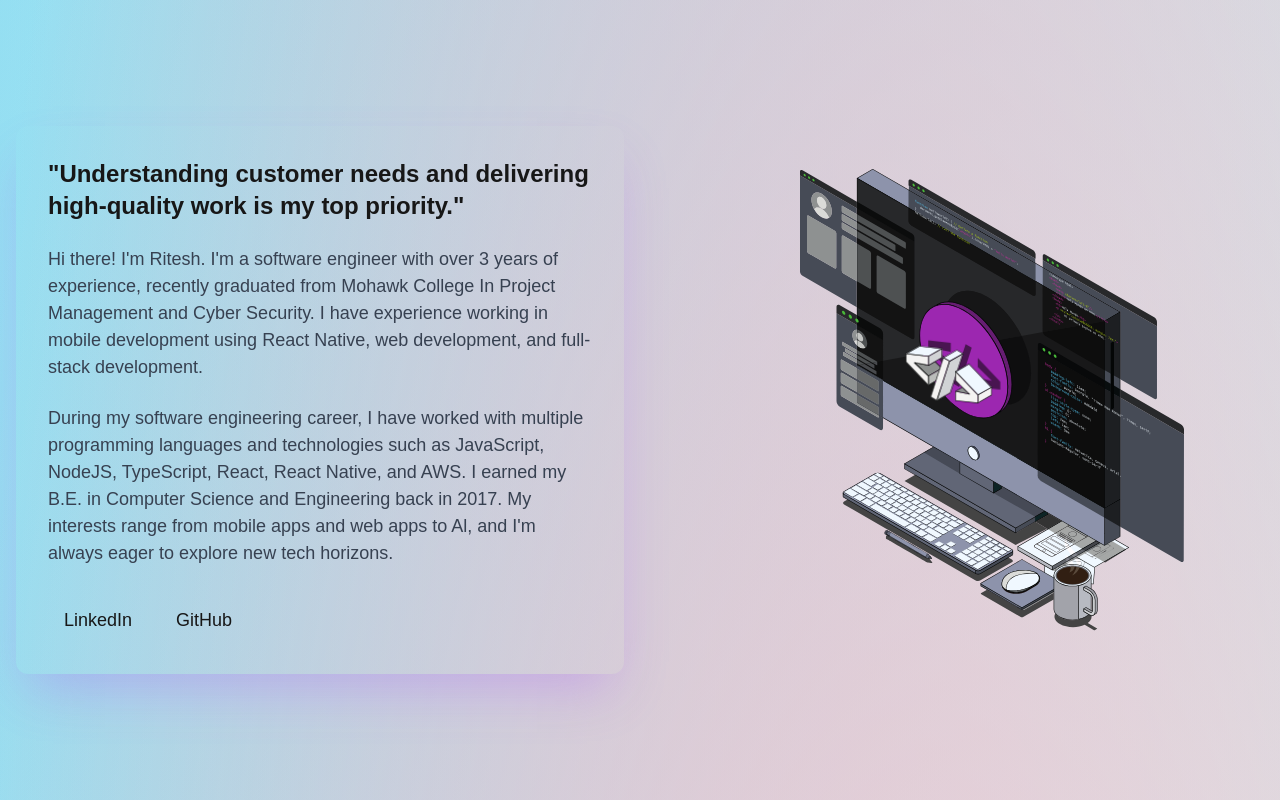
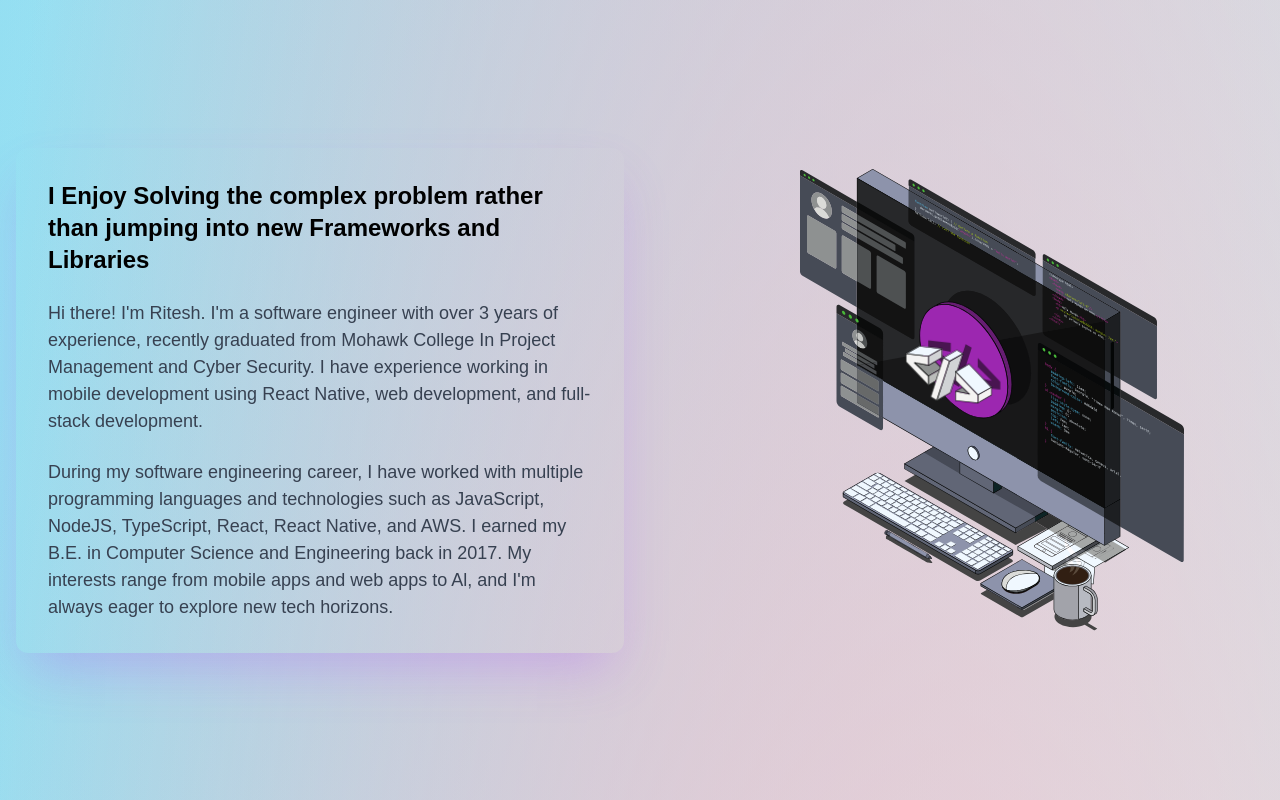
Before and after one commit to Ritzrawal/myportfolio, a Next.js app: page / in a window 1280 px wide. Shown: the top 800 px of the page. Built offline with nearby package versions, Linux system fonts and the light colour scheme.

Commit message:
added the new refacoring of the code

```diff
--- a/src/app/screen/contact-page.tsx
+++ b/src/app/screen/contact-page.tsx
@@ -1,4 +1,3 @@
-import Image from 'next/image';
 import Link from 'next/link';
 
 export default function AboutMe() {
@@ -7,11 +6,10 @@ export default function AboutMe() {
       <div className='p-8 md:p-12  rounded-xl border-4 shadow-2xl shadow-purple-500/30'>
         <div className='flex flex-col md:flex-row gap-8 items-center'>
           <div className='flex-1'>
-            <blockquote className='text-2xl md:text-3xl font-semibold mb-6'>
-              &quot;Understanding customer needs and delivering high-quality
-              work is my top priority.&quot;
-            </blockquote>
-
+            <div className='text-2xl md:text-3xl font-semibold mb-6 text-black'>
+              I Enjoy Solving the complex problem rather than jumping into new
+              Frameworks and Libraries
+            </div>
             <div className='space-y-6 text-gray-700'>
               <p>
                 Hi there! I&apos;m Ritesh. I&apos;m a software engineer with
@@ -30,23 +28,6 @@ export default function AboutMe() {
                 I&apos;m always eager to explore new tech horizons.
               </p>
             </div>
-
-            <div className='flex gap-3 mt-8'>
-              <Link
-                href='https://linkedin.com'
-                className='inline-flex items-center gap-2 px-4 py-2 border border-gray-300 rounded-full hover:bg-gray-100 transition-colors'
-              >
-                {/* <LinkedInIcon className='w-5 h-5' /> */}
-                <span>LinkedIn</span>
-              </Link>
-              <Link
-                href='https://github.com'
-                className='inline-flex items-center gap-2 px-4 py-2 border border-gray-300 rounded-full hover:bg-gray-100 transition-colors'
-              >
-                {/* <GitHubIcon className='w-5 h-5' /> */}
-                <span>GitHub</span>
-              </Link>
-            </div>
           </div>
         </div>
       </div>
```
